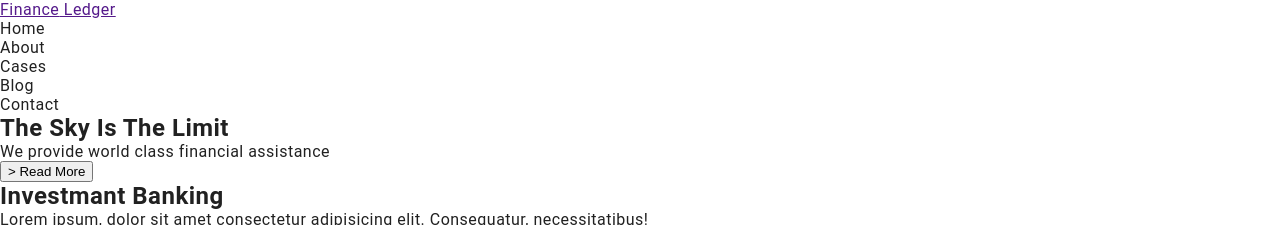
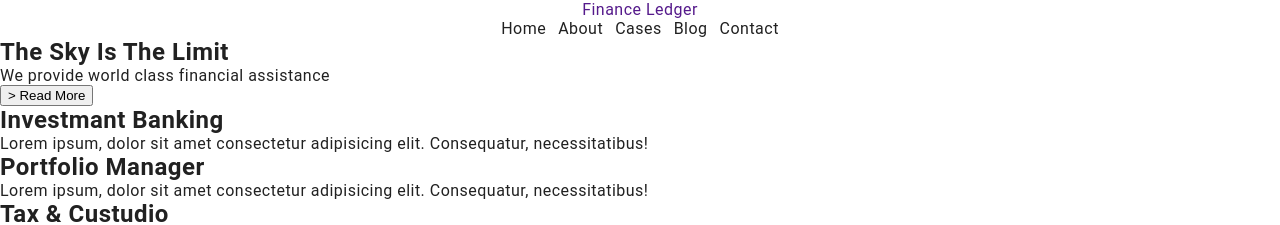
Before and after one commit to ivansinabdeev/test_for_GWeb, a website: page index.html in a window 1280 px wide. Shown: the top 225 px of the page. Drawn offline with Linux system fonts and the light colour scheme.

Commit message:
begining coding - header

```diff
--- a/index.html
+++ b/index.html
@@ -9,16 +9,16 @@
     <link rel="stylesheet" href="./css/main.css">
 </head>
 <body>
-    <header container>
-        <div>
-            <nav>
-                <a href=""> <span>Finance</span> Ledger </a>
-                <ul>
-                    <li>Home</li>
-                    <li>About</li>
-                    <li>Cases</li>
-                    <li>Blog</li>
-                    <li>Contact</li>
+    <header class="container">
+        <div class="header">
+            <nav class="header-nav">
+                <a class="link" href=""> <span>Finance</span> Ledger </a>
+                <ul class="header-nav-section">
+                    <li class="header-nav-section-item">Home</li>
+                    <li class="header-nav-section-item">About</li>
+                    <li class="header-nav-section-item">Cases</li>
+                    <li class="header-nav-section-item">Blog</li>
+                    <li class="header-nav-section-item">Contact</li>
                 </ul>
             </nav>
         </div>
--- a/src/sass/base/_container.scss
+++ b/src/sass/base/_container.scss
@@ -1,8 +1,9 @@
 .container {
   width: 100%;
-  padding: 0 15px;
+  padding: 0 30px;
   margin: 0 auto;
 }
+
 @media screen and (min-width: 480px) {
   .container {
     width: 480px;
--- /dev/null
+++ b/src/sass/layout/_header.scss
@@ -0,0 +1,15 @@
+.header-nav {
+  display: flex;
+  flex-direction: column;
+  align-items: center;
+}
+.header-nav-section {
+  display: flex;
+}
+.header-nav-section-item {
+  margin-right: 12px;
+
+  &:last-child {
+    margin-right: 0px;
+  }
+}
--- a/src/sass/main.scss
+++ b/src/sass/main.scss
@@ -6,3 +6,4 @@
 @import "./base/container";
 
 /* Layout */
+@import "./layout/header";
```
Also changed, not shown: css/main.css, 1 other file.
